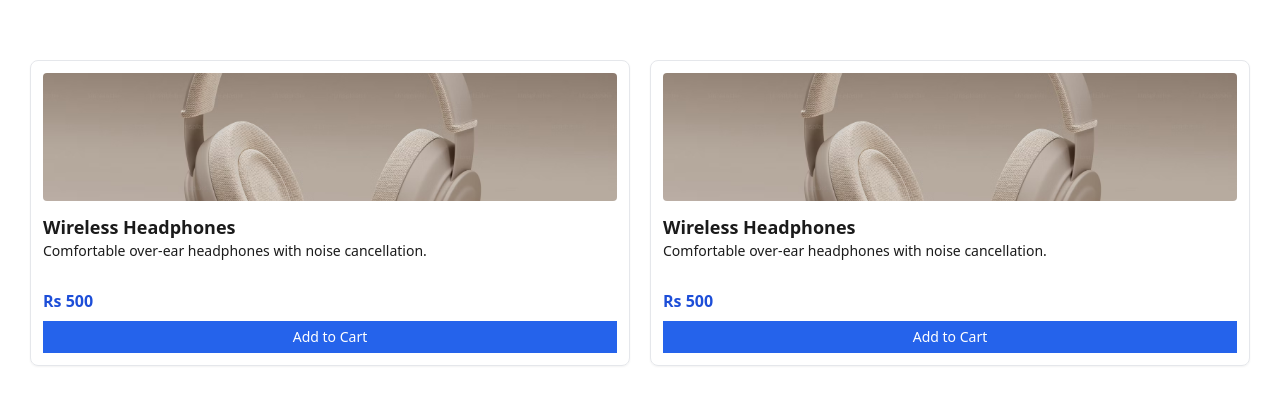
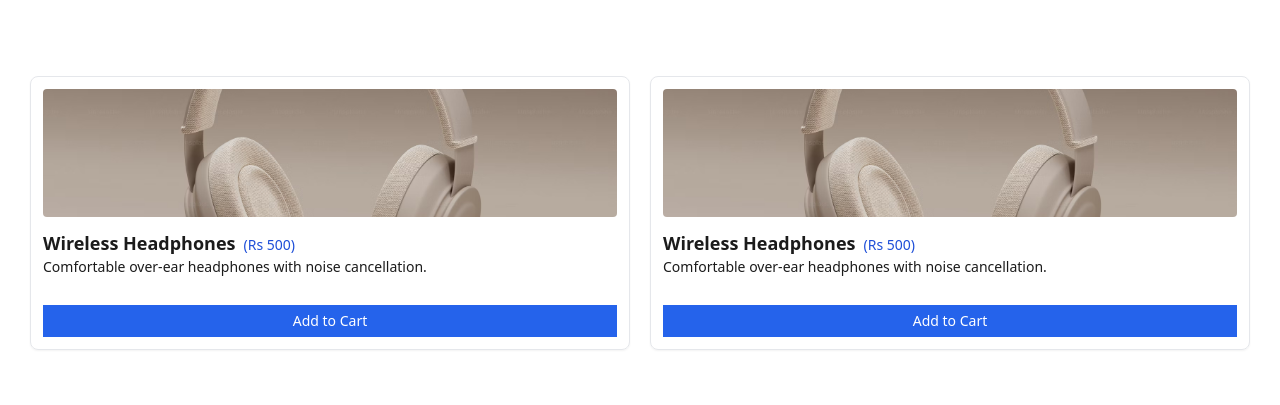
Before and after one commit to piyushsarin-sib/accessible-react-workshop, a React (Vite) app: page /playground/1 in a window 1280 px wide. Shown: the part 107-512 px from the top of the page. Built offline with nearby package versions, Linux system fonts and the light colour scheme.

Commit message:
card: step-4 tied product price with product name in heading

```diff
--- a/src/playground/Card/Card.jsx
+++ b/src/playground/Card/Card.jsx
@@ -17,16 +17,16 @@ export const Card = () => {
         src="/headphone.jpeg"
       />
 
-      {/* FIXED ISSUE 2: Semantic heading */}
-      <h3 className="text-lg font-semibold line-clamp-1">Wireless Headphones</h3>
+      {/* FIXED ISSUE 2 & 5: Semantic heading + price tied with product */}
+      <h3 className="text-lg font-semibold line-clamp-1">
+        Wireless Headphones
+        <span className="ml-2 text-blue-700 font-normal text-sm">(Rs 500)</span>
+      </h3>
 
       {/* FIXED ISSUE 4: Meaningful description */}
       <p className="mb-2 text-sm line-clamp-2 h-10 overflow-hidden">
         Comfortable over-ear headphones with noise cancellation.
       </p>
-
-      {/* ISSUE 5: Price not associated with product */}
-      <div className="block font-bold mb-2 text-blue-700">Rs 500</div>
 
       {/* FIXED ISSUE 1: Use semantic button */}
       <button
@@ -42,7 +42,16 @@ export const Card = () => {
 
 const CardWrapper = () => {
   return (
-    <ul style={{ display: "flex", justifyContent: "center", alignItems: "center", height: "80vh", width: "100%", gap: "20px" }}>
+    <ul
+      style={{
+        display: "flex",
+        justifyContent: "center",
+        alignItems: "center",
+        height: "80vh",
+        width: "100%",
+        gap: "20px",
+      }}
+    >
       <Card />
       <Card />
     </ul>
```
